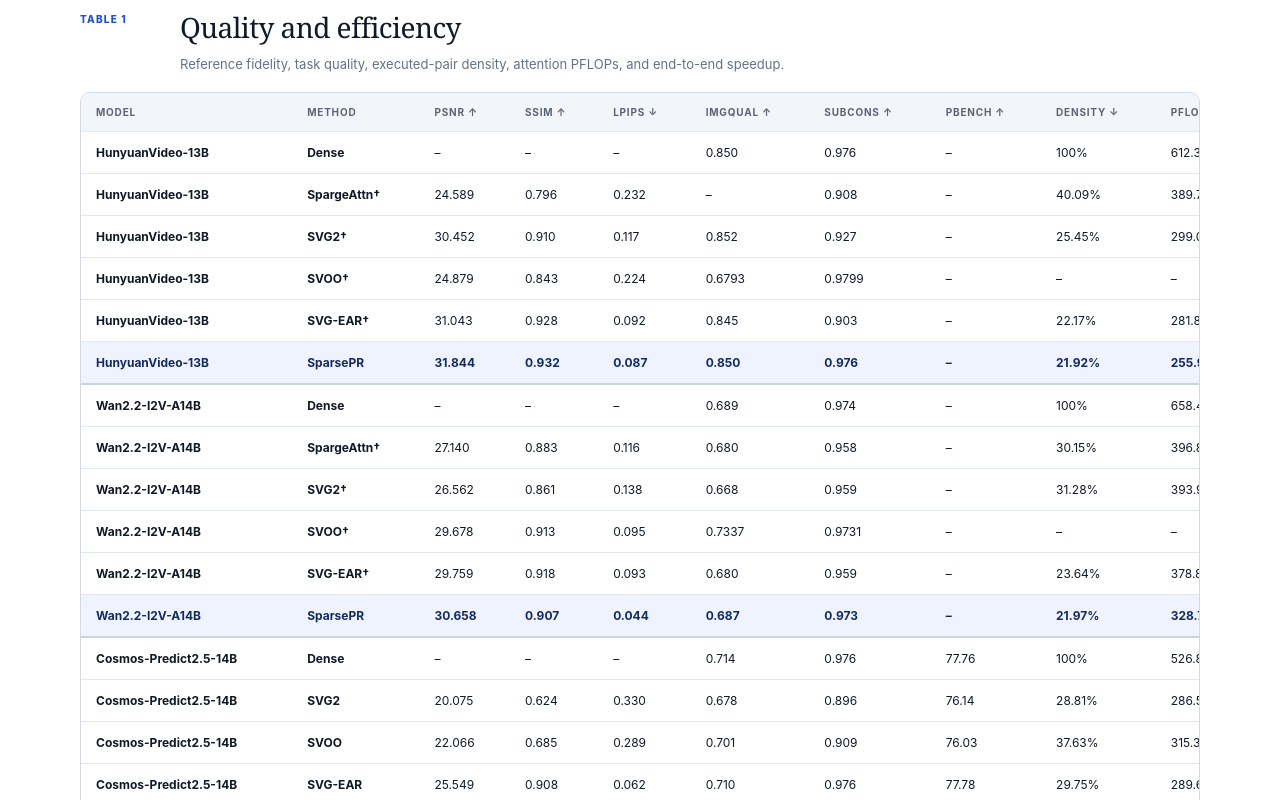
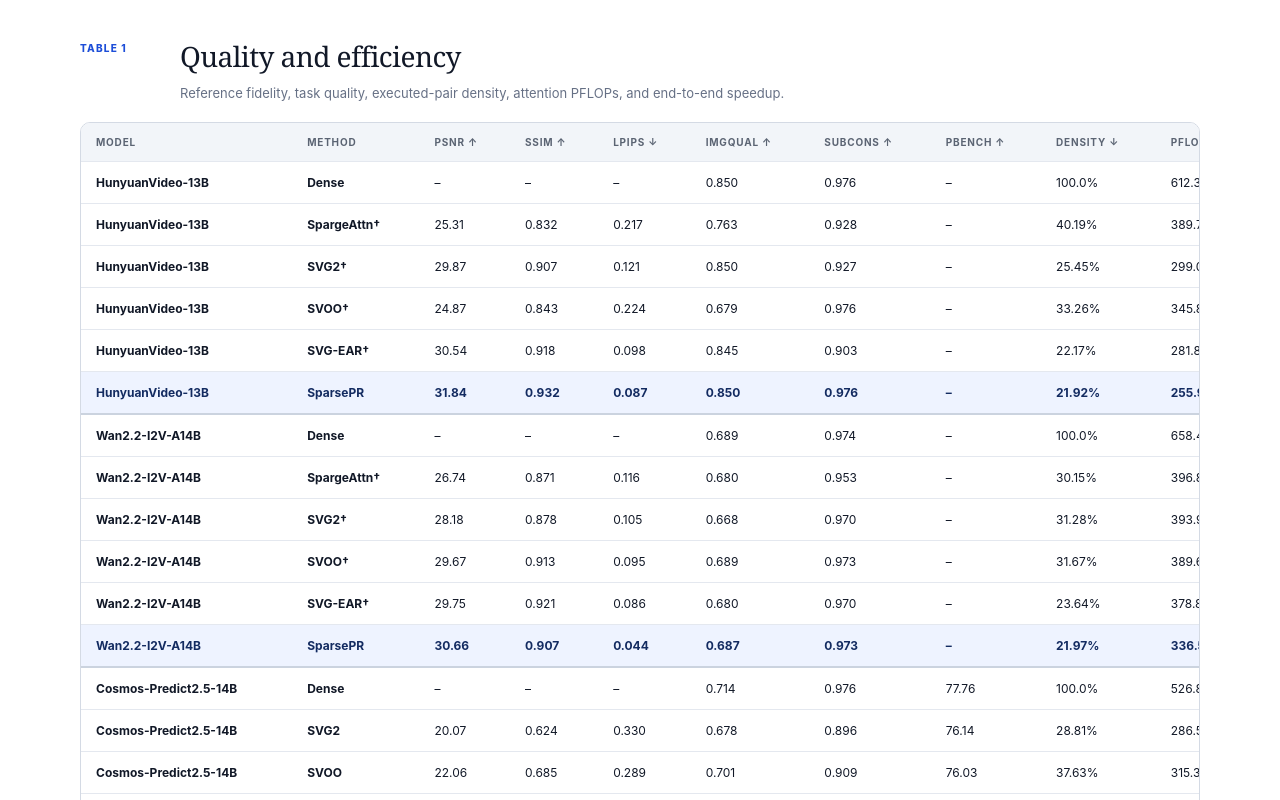
Before and after one commit to PardisTaghavi/SparsePR-website, a React (Vite) app: page / in a window 1280 px wide. Shown: the part 6680-7480 px from the top of the page. Built offline with nearby package versions, Linux system fonts and the light colour scheme; a web font is replaced by a local one.

Commit message:
Sync website results with updated draft

```diff
--- a/src/App.tsx
+++ b/src/App.tsx
@@ -91,21 +91,21 @@ const modelResults: Record<string, { density: string; speedup: string; psnr: str
   "HunyuanVideo-13B": {
     density: "21.92%",
     speedup: "2.61×",
-    psnr: "31.844",
+    psnr: "31.84",
     ssim: "0.932",
     summary: "SparsePR accelerates 720p text-to-video generation while preserving dense-reference fidelity on HunyuanVideo-13B.",
   },
   "Wan2.2-I2V-A14B": {
     density: "21.97%",
     speedup: "1.80×",
-    psnr: "30.658",
+    psnr: "30.66",
     ssim: "0.907",
     summary: "SparsePR applies executable sparse attention to Wan2.2 image-to-video generation with matched dense-reference evaluation.",
   },
   "Cosmos-Predict2.5-14B": {
     density: "22.14%",
     speedup: "1.51×",
-    psnr: "26.328",
+    psnr: "26.33",
     ssim: "0.942",
     pbench: "77.75",
     summary: "SparsePR preserves physical-world prediction quality while reducing executed attention pairs on Cosmos-Predict2.5-14B.",
@@ -113,7 +113,7 @@ const modelResults: Record<string, { density: string; speedup: string; psnr: str
   "Cosmos3-Nano-16B": {
     density: "25.96%",
     speedup: "1.48×",
-    psnr: "24.417",
+    psnr: "24.42",
     ssim: "0.801",
     pbench: "77.30",
     summary: "SparsePR provides training-free sparse attention for Cosmos3-Nano-16B image-to-world generation.",
@@ -127,36 +127,36 @@ type ResultRow = {
 };
 
 const qualityResults: ResultRow[] = [
-  { cells: ["HunyuanVideo-13B", "Dense", "–", "–", "–", "0.850", "0.976", "–", "100%", "612.38", "1.00×"], groupStart: true },
-  { cells: ["HunyuanVideo-13B", "SpargeAttn†", "24.589", "0.796", "0.232", "–", "0.908", "–", "40.09%", "389.76", "1.38×"] },
-  { cells: ["HunyuanVideo-13B", "SVG2†", "30.452", "0.910", "0.117", "0.852", "0.927", "–", "25.45%", "299.02", "2.30×"] },
-  { cells: ["HunyuanVideo-13B", "SVOO†", "24.879", "0.843", "0.224", "0.6793", "0.9799", "–", "–", "–", "2.17×"] },
-  { cells: ["HunyuanVideo-13B", "SVG-EAR†", "31.043", "0.928", "0.092", "0.845", "0.903", "–", "22.17%", "281.86", "1.93×"] },
-  { cells: ["HunyuanVideo-13B", "SparsePR", "31.844", "0.932", "0.087", "0.850", "0.976", "–", "21.92%", "255.95", "2.61×"], highlight: true },
-  { cells: ["Wan2.2-I2V-A14B", "Dense", "–", "–", "–", "0.689", "0.974", "–", "100%", "658.46", "1.00×"], groupStart: true },
-  { cells: ["Wan2.2-I2V-A14B", "SpargeAttn†", "27.140", "0.883", "0.116", "0.680", "0.958", "–", "30.15%", "396.83", "1.58×"] },
-  { cells: ["Wan2.2-I2V-A14B", "SVG2†", "26.562", "0.861", "0.138", "0.668", "0.959", "–", "31.28%", "393.95", "1.59×"] },
-  { cells: ["Wan2.2-I2V-A14B", "SVOO†", "29.678", "0.913", "0.095", "0.7337", "0.9731", "–", "–", "–", "1.61×"] },
-  { cells: ["Wan2.2-I2V-A14B", "SVG-EAR†", "29.759", "0.918", "0.093", "0.680", "0.959", "–", "23.64%", "378.88", "1.61×"] },
-  { cells: ["Wan2.2-I2V-A14B", "SparsePR", "30.658", "0.907", "0.044", "0.687", "0.973", "–", "21.97%", "328.70", "1.80×"], highlight: true },
-  { cells: ["Cosmos-Predict2.5-14B", "Dense", "–", "–", "–", "0.714", "0.976", "77.76", "100%", "526.87", "1.00×"], groupStart: true },
-  { cells: ["Cosmos-Predict2.5-14B", "SVG2", "20.075", "0.624", "0.330", "0.678", "0.896", "76.14", "28.81%", "286.51", "1.24×"] },
-  { cells: ["Cosmos-Predict2.5-14B", "SVOO", "22.066", "0.685", "0.289", "0.701", "0.909", "76.03", "37.63%", "315.38", "1.03×"] },
-  { cells: ["Cosmos-Predict2.5-14B", "SVG-EAR", "25.549", "0.908", "0.062", "0.710", "0.976", "77.78", "29.75%", "289.69", "1.10×"] },
-  { cells: ["Cosmos-Predict2.5-14B", "SparsePR", "26.328", "0.942", "0.068", "0.714", "0.976", "77.75", "22.14%", "253.61", "1.51×"], highlight: true },
-  { cells: ["Cosmos3-Nano-16B", "Dense", "–", "–", "–", "0.700", "0.950", "77.31", "100.00%", "90.01", "1.00×"], groupStart: true },
-  { cells: ["Cosmos3-Nano-16B", "SVG2", "22.458", "0.735", "0.216", "0.677", "0.915", "75.03", "37.29%", "57.69", "1.16×"] },
-  { cells: ["Cosmos3-Nano-16B", "SVOO", "16.642", "0.573", "0.381", "0.707", "0.962", "77.59", "67.32%", "69.51", "1.02×"] },
-  { cells: ["Cosmos3-Nano-16B", "SVG-EAR", "21.167", "0.709", "0.261", "0.658", "0.872", "72.85", "37.18%", "57.64", "1.10×"] },
-  { cells: ["Cosmos3-Nano-16B", "SparsePR", "24.417", "0.801", "0.176", "0.699", "0.949", "77.30", "25.96%", "43.22", "1.48×"], highlight: true },
+  { cells: ["HunyuanVideo-13B", "Dense", "–", "–", "–", "0.850", "0.976", "–", "100.0%", "612.38", "1.00×"], groupStart: true },
+  { cells: ["HunyuanVideo-13B", "SpargeAttn†", "25.31", "0.832", "0.217", "0.763", "0.928", "–", "40.19%", "389.76", "1.38×"] },
+  { cells: ["HunyuanVideo-13B", "SVG2†", "29.87", "0.907", "0.121", "0.850", "0.927", "–", "25.45%", "299.02", "2.30×"] },
+  { cells: ["HunyuanVideo-13B", "SVOO†", "24.87", "0.843", "0.224", "0.679", "0.976", "–", "33.26%", "345.81", "2.17×"] },
+  { cells: ["HunyuanVideo-13B", "SVG-EAR†", "30.54", "0.918", "0.098", "0.845", "0.903", "–", "22.17%", "281.86", "1.93×"] },
+  { cells: ["HunyuanVideo-13B", "SparsePR", "31.84", "0.932", "0.087", "0.850", "0.976", "–", "21.92%", "255.95", "2.61×"], highlight: true },
+  { cells: ["Wan2.2-I2V-A14B", "Dense", "–", "–", "–", "0.689", "0.974", "–", "100.0%", "658.46", "1.00×"], groupStart: true },
+  { cells: ["Wan2.2-I2V-A14B", "SpargeAttn†", "26.74", "0.871", "0.116", "0.680", "0.953", "–", "30.15%", "396.83", "1.58×"] },
+  { cells: ["Wan2.2-I2V-A14B", "SVG2†", "28.18", "0.878", "0.105", "0.668", "0.970", "–", "31.28%", "393.95", "1.59×"] },
+  { cells: ["Wan2.2-I2V-A14B", "SVOO†", "29.67", "0.913", "0.095", "0.689", "0.973", "–", "31.67%", "389.62", "1.61×"] },
+  { cells: ["Wan2.2-I2V-A14B", "SVG-EAR†", "29.75", "0.921", "0.086", "0.680", "0.970", "–", "23.64%", "378.88", "1.61×"] },
+  { cells: ["Wan2.2-I2V-A14B", "SparsePR", "30.66", "0.907", "0.044", "0.687", "0.973", "–", "21.97%", "336.55", "1.80×"], highlight: true },
+  { cells: ["Cosmos-Predict2.5-14B", "Dense", "–", "–", "–", "0.714", "0.976", "77.76", "100.0%", "526.87", "1.00×"], groupStart: true },
+  { cells: ["Cosmos-Predict2.5-14B", "SVG2", "20.07", "0.624", "0.330", "0.678", "0.896", "76.14", "28.81%", "286.51", "1.24×"] },
+  { cells: ["Cosmos-Predict2.5-14B", "SVOO", "22.06", "0.685", "0.289", "0.701", "0.909", "76.03", "37.63%", "315.38", "1.03×"] },
+  { cells: ["Cosmos-Predict2.5-14B", "SVG-EAR", "25.54", "0.908", "0.062", "0.710", "0.976", "77.76", "29.75%", "289.69", "1.10×"] },
+  { cells: ["Cosmos-Predict2.5-14B", "SparsePR", "26.33", "0.942", "0.068", "0.714", "0.976", "77.75", "22.14%", "253.61", "1.51×"], highlight: true },
+  { cells: ["Cosmos3-Nano-16B", "Dense", "–", "–", "–", "0.700", "0.950", "77.31", "100.0%", "127.61", "1.00×"], groupStart: true },
+  { cells: ["Cosmos3-Nano-16B", "SVG2", "22.45", "0.735", "0.216", "0.677", "0.915", "75.03", "37.29%", "96.19", "1.16×"] },
+  { cells: ["Cosmos3-Nano-16B", "SVOO", "16.64", "0.573", "0.381", "0.707", "0.962", "77.59", "67.32%", "108.01", "1.02×"] },
+  { cells: ["Cosmos3-Nano-16B", "SVG-EAR", "21.16", "0.709", "0.261", "0.658", "0.872", "72.85", "37.18%", "96.14", "1.10×"] },
+  { cells: ["Cosmos3-Nano-16B", "SparsePR", "24.42", "0.801", "0.176", "0.699", "0.949", "77.30", "25.96%", "81.79", "1.48×"], highlight: true },
 ];
 
 const partitionResults: ResultRow[] = [
-  { cells: ["Semantic partition", "0.0887 / 0.7136", "0.1634 / 1.7338", "0.7903 / 7.5318", "0.3590 / 3.3557"] },
-  { cells: ["Key-response K/V partition", "0.0851 / 0.8121", "0.1560 / 1.6591", "0.7686 / 7.2700", "0.3409 / 3.1738"] },
-  { cells: ["Response-coupled partition", "0.0736 / 0.6967", "0.1489 / 1.6479", "0.7617 / 7.2271", "0.3315 / 3.1502"] },
-  { cells: ["Semantic + probe repair", "0.0527 / 0.3562", "0.1041 / 0.8186", "0.2622 / 0.8260", "0.1720 / 0.8648"] },
-  { cells: ["SparsePR", "0.0330 / 0.2285", "0.0707 / 0.4305", "0.0954 / 0.5769", "0.0822 / 0.4951"], highlight: true },
+  { cells: ["Semantic partition", "0.089 / 0.714", "0.164 / 1.734", "0.791 / 7.532", "0.359 / 3.356"] },
+  { cells: ["Key-response K/V partition", "0.085 / 0.812", "0.156 / 1.659", "0.769 / 7.270", "0.341 / 3.174"] },
+  { cells: ["Response-coupled partition", "0.073 / 0.696", "0.108 / 0.647", "0.761 / 7.227", "0.331 / 3.150"] },
+  { cells: ["Semantic + probe repair", "0.053 / 0.356", "0.105 / 0.819", "0.262 / 0.826", "0.124 / 0.668"] },
+  { cells: ["SparsePR", "0.030 / 0.207", "0.063 / 0.323", "0.075 / 0.489", "0.076 / 0.447"], highlight: true },
 ];
 
 const querySupports = [
@@ -368,7 +368,7 @@ function HomePage() {
           <div className="support-legend"><span><i />Omitted key support</span><span><i className="active" />Retained key support</span><span><i className="union" />Pooled support</span></div>
           <aside className="method-callout"><strong>SparsePR</strong><p>groups queries with similar response patterns, increasing support overlap before constructing the shared route.</p></aside>
         </div>
-        <figure className="paper-figure structural-figure"><img src={assetUrl("/media/figures/structural-observations-final.png")} alt="Per-query sparsity versus pooled support density and normalized output error versus retained attention mass across four models" /><figcaption>Per-query concentration does not determine pooled support, and retained attention mass does not determine output error.</figcaption></figure>
+        <figure className="paper-figure structural-figure"><img src={assetUrl("/media/figures/structural-observations-final.png")} alt="Per-query sparsity versus pooled support density across four models and Cosmos3-Nano output error at matched retained attention mass" /><figcaption>Per-query concentration does not determine pooled support, and nearly identical retained attention mass can yield substantially different output errors.</figcaption></figure>
       </section>
 
       <section className="method-section">
@@ -403,7 +403,7 @@ function HomePage() {
           <ResultTable wide headers={["Model", "Method", "PSNR ↑", "SSIM ↑", "LPIPS ↓", "ImgQual ↑", "SubCons ↑", "PBench ↑", "Density ↓", "PFLOPs ↓", "E2E ↑"]} rows={qualityResults} />
         </article>
 
-        <figure className="paper-figure results-figure"><img src={assetUrl("/media/figures/results-final-pdf.png")} alt="Error reduction from response-coupled partitioning across four models and Wan2.2 full-generation latency breakdown" /><figcaption>Response-coupled partitioning reduces mean and p99 error at 22% density. On Wan2.2, SparsePR reaches 1.80× speedup and probe repair uses 1.1% of total latency.</figcaption></figure>
+        <figure className="paper-figure results-figure"><img src={assetUrl("/media/figures/results-final-pdf.png")} alt="Error reduction from response-coupled partitioning across four models and Wan2.2 full-generation latency breakdown" /><figcaption>Response-coupled partitioning reduces mean error by 38.7% to 71.4% and p99 error by 33.1% to 60.6% at 22% density. On Wan2.2, SparsePR reaches 1.80× speedup and probe repair uses 1.1% of total latency.</figcaption></figure>
 
         <article className="results-block">
           <div className="results-subhead"><p>Table 2</p><div><h3>Partitioning and reconstruction ablations</h3><span>Mean / p99 normalized attention output error at 22% total executed-pair density. Lower is better.</span></div></div>
@@ -459,7 +459,7 @@ function MethodPage() {
       </section>
       <section className="wide-section standalone-figure">
         <div className="section-intro"><h2>Why per-query sparsity is not executable sparsity.</h2><p>Queries that share one route must use the union of their K/V supports. SparsePR groups queries by response similarity to increase support overlap before routing.</p></div>
-        <figure className="paper-figure structural-figure"><img src={assetUrl("/media/figures/structural-observations-final.png")} alt="Per-query attention support density compared with pooled support density and retained attention mass compared with output error" /><figcaption>Per-query concentration does not determine pooled executable support, and retained attention mass does not determine output error.</figcaption></figure>
+        <figure className="paper-figure structural-figure"><img src={assetUrl("/media/figures/structural-observations-final.png")} alt="Per-query attention support density compared with pooled support density and Cosmos3-Nano output error at matched retained attention mass" /><figcaption>Per-query concentration does not determine pooled executable support, and nearly identical retained attention mass can yield substantially different output errors.</figcaption></figure>
       </section>
       <SiteFooter />
     </main>
@@ -476,7 +476,7 @@ function ResultsPage() {
           <div className="results-subhead"><p>Table 1</p><div><h2>Quality and efficiency</h2><span>Reference fidelity, task quality, executed-pair density, attention PFLOPs, and end-to-end speedup.</span></div></div>
           <ResultTable wide headers={["Model", "Method", "PSNR ↑", "SSIM ↑", "LPIPS ↓", "ImgQual ↑", "SubCons ↑", "PBench ↑", "Density ↓", "PFLOPs ↓", "E2E ↑"]} rows={qualityResults} />
         </article>
-        <figure className="paper-figure results-figure"><img src={assetUrl("/media/figures/results-final-pdf.png")} alt="Error reduction from response-coupled partitioning and full-generation latency breakdown" /><figcaption>At matched density, response-coupled partitioning reduces mean and p99 error. SparsePR reaches 1.80× end-to-end speedup on Wan2.2, with probe repair using 1.1% of total latency.</figcaption></figure>
+        <figure className="paper-figure results-figure"><img src={assetUrl("/media/figures/results-final-pdf.png")} alt="Error reduction from response-coupled partitioning and full-generation latency breakdown" /><figcaption>At matched density, response-coupled partitioning reduces mean error by 38.7% to 71.4% and p99 error by 33.1% to 60.6%. SparsePR reaches 1.80× end-to-end speedup on Wan2.2, with probe repair using 1.1% of total latency.</figcaption></figure>
         <article className="results-block">
           <div className="results-subhead"><p>Table 2</p><div><h2>Partitioning and reconstruction ablations</h2><span>Mean and p99 normalized attention output error at 22% total executed-pair density. Lower is better.</span></div></div>
           <ResultTable headers={["Configuration", "HunyuanVideo", "Wan2.2", "Cosmos-Predict2.5", "Cosmos3-Nano"]} rows={partitionResults} />
```
Also changed, not shown: public/media/figures/results-final-pdf.png, public/media/figures/structural-observations-final.png.
